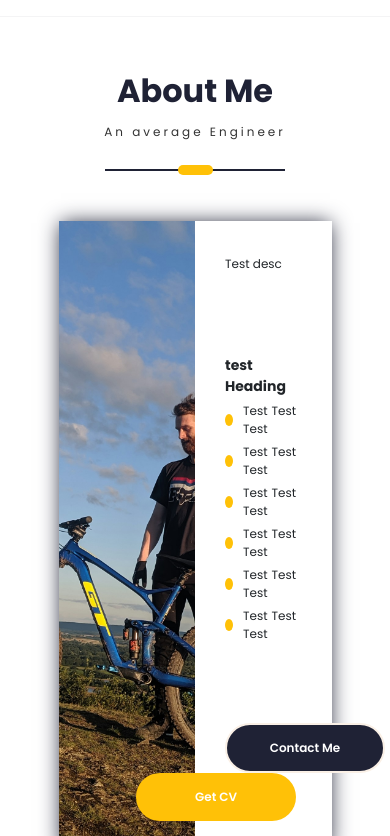
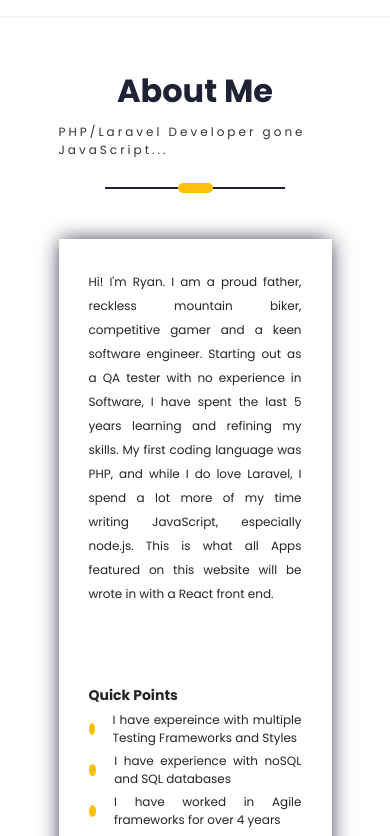
Before and after one commit to RyanRalphs/portfolio-frontend, a React (Create React App) app: page / in a window 390 px wide. Shown: the part 908-1744 px from the top of the page. Built offline with nearby package versions, Linux system fonts and the light colour scheme; a web font is replaced by a local one.

Commit message:
Mobile responsiveness for about me component

```diff
--- a/src/Portfolio-Container/About/About.css
+++ b/src/Portfolio-Container/About/About.css
@@ -5,55 +5,105 @@
     align-items: center;
     margin: 50px 0 0 0;
 }
-.about-parent{
+
+.about-parent {
     max-width: 1000px;
     width: 70%
 }
-.about-card{
+
+.about-card {
     display: flex;
     width: 100%;
     box-shadow: 0 0px 20px -2px #1f2235;
 }
-.about-profile{
+
+.about-profile {
     width: 50%;
     background-image: url('../../assets/About/MeandMyBike.jpeg');
     background-size: cover;
     background-repeat: no-repeat;
     background-position: center;
 }
-.about-details{
+
+.about-details {
     width: 48%;
     text-align: justify;
     padding: 30px;
 
 }
+
 .about-description {
     font-size: 12px;
 
 }
-.about-highlights{
+
+.about-highlights {
     margin: 80px 0;
 }
-.highlight-heading{
+
+.highlight-heading {
     font-family: "Poppins Bold";
     font-size: 14px;
     margin: 0 0 5px 0;
 
 }
-.highlight{
+
+.highlight {
     display: flex;
     align-items: center;
     margin: 5px 0;
     font-size: 12px;
 }
+
 .highlight-blob {
     height: 12px;
     width: 12px;
-    margin: 0 10px 0 0;
+    margin: 0 18px 0 0;
     background-color: var(--yellow);
     border-radius: 50%;
 }
-.about-options .highlighted-btn{
- float: right;
- background-color: var(--yellow)
+
+.about-options .highlighted-btn {
+    float: right;
+    background-color: var(--yellow)
 }
+
+@media only screen and (max-width: 1110px) {
+    .screen-container {
+        width: 100%;
+    }
+   .about-main {
+        width: 88%;
+    }
+}
+
+@media only screen and (max-width: 898px) {
+    .screen-container {
+        width: 100%;
+    }
+    .about-profile {
+        display: none;
+    }
+
+    .about-details {
+        width: 100%;
+    }
+}
+
+@media only screen and (max-width: 466px) {
+    .screen-container {
+        width: 100%;
+    }
+    .about-options {
+        display: flex;
+        flex-direction: column;
+    }
+
+    .about-options .highlighted-btn {
+        margin: 24px 0 0 0 !important;
+    }
+
+    .about-options button {
+        width: 100%
+    }
+}
--- a/src/Portfolio-Container/About/About.js
+++ b/src/Portfolio-Container/About/About.js
@@ -13,20 +13,20 @@ export default function About(props) {
         animations.animations.fadeInScreen(props.id)
     }
 
-    const fadeInSubscription = ScrollService.currentScreenFadeIn.subscribe(fadeInScreenHandler)
+    ScrollService.currentScreenFadeIn.subscribe(fadeInScreenHandler)
 
     const screenConstants = {
-        description: "Test desc",
+        description: "Hi! I'm Ryan. I am a proud father, reckless mountain biker, competitive gamer and a keen software engineer. Starting out as a QA tester with no experience in Software, I have spent the last 5 years learning and refining my skills. My first coding language was PHP, and while I do love Laravel, I spend a lot more of my time writing JavaScript, especially node.js. This is what all Apps featured on this website will be wrote in with a React front end.",
         highlights: {
             bullets: [
-                "Test Test Test",
-                "Test Test Test",
-                "Test Test Test",
-                "Test Test Test",
-                "Test Test Test",
-                "Test Test Test"
+                "I have expereince with multiple Testing Frameworks and Styles",
+                "I have experience with noSQL and SQL databases",
+                "I have worked in Agile frameworks for over 4 years",
+                "I have created and maintained PHP packages for BDD automation",
+                "I have worked as a QA, a Developer, an SDET and a Developer in Test",
+                "I have experience in Microservice arcitecture and with REST APIs"
             ],
-            heading: "test Heading"
+            heading: "Quick Points"
         }
     }
 
@@ -41,7 +41,7 @@ export default function About(props) {
     return (
         <div className='about-main screen-container' id={props.id}>
             <div className='about-parent'>
-                <ScreenHeading title={'About Me'} subHeading={'An average Engineer'}/>
+                <ScreenHeading title={'About Me'} subHeading={'PHP/Laravel Developer gone JavaScript...'}/>
                     <div className='about-card'>
                         <div className='about-profile'></div>
                         <div className='about-details'>
```
Also changed, not shown: src/Portfolio-Container/CV/CV.css (added), src/Portfolio-Container/CV/CV.js (added).
